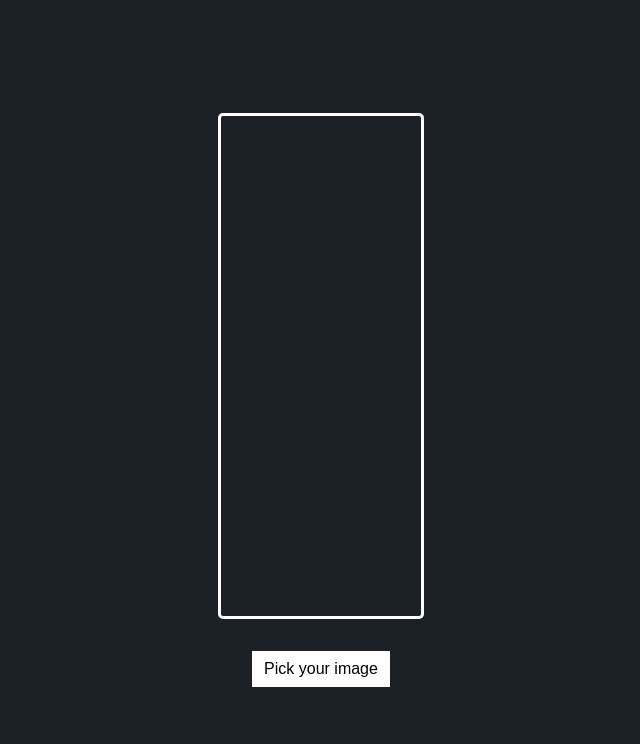
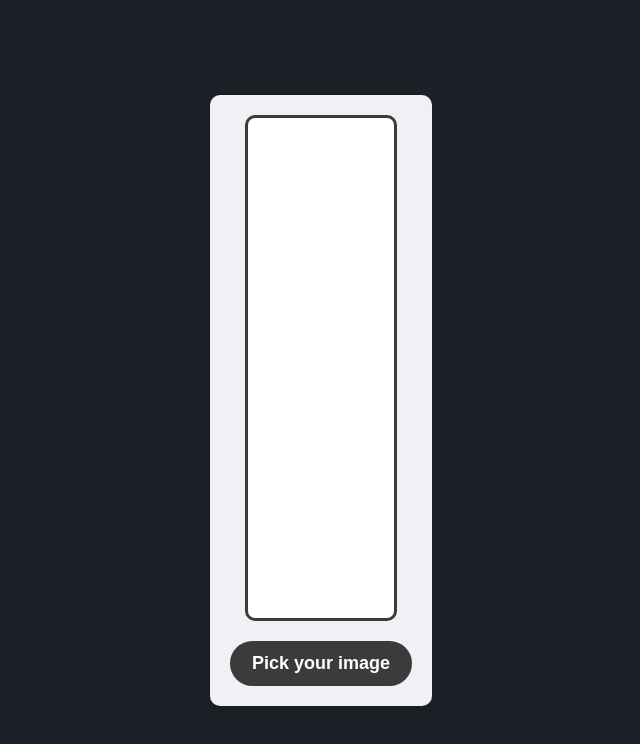
Before and after one commit to Hetp29/TensorflowImageRecognition, a React (Create React App) app in the folder object-detection/: page / in a window 1280 px wide. Shown: the top 744 px of the page, without its empty margins (319-959 px from the left). Built offline with nearby package versions, Linux system fonts and the light colour scheme.

Commit message:
Few changes to UI

```diff
--- a/object-detection/src/components/objectComponents/index.js
+++ b/object-detection/src/components/objectComponents/index.js
@@ -1,28 +1,45 @@
 import React, { useRef, useState } from "react";
-import styled from "styled-components";
+import styled, { keyframes } from "styled-components";
 import "@tensorflow/tfjs-backend-cpu";
 import "@tensorflow/tfjs-backend-webgl";
 import * as cocoSsd from "@tensorflow-models/coco-ssd";
+
+const fadeIn = keyframes`
+    from {
+        opacity: 0;
+    }
+    to {
+        opacity: 1;
+    }
+`;
 
 const DetectorContainer = styled.div`
     display: flex;
     flex-direction: column;
     align-items: center;
+    background-color: #f0f0f5;
+    padding: 20px;
+    border-radius: 10px;
+    box-shadow: 0 4px 6px rgba(0, 0, 0, 0.1);
+    animation: ${fadeIn} 0.5s ease-in-out;
 `;
 
 const ImageContainer = styled.div`
-    min-width: 200px;
+    width: 80%;
+    max-width: 600px;
     height: 500px;
-    border: 3px solid #fff;
-    border-radius: 5px;
+    border: 3px solid #3b3b3b;
+    border-radius: 10px;
     display: flex;
     align-items: center;
     justify-content: center;
     position: relative;
+    background-color: #ffffff;
 `;
 
 const MainImage = styled.img`
     height: 100%;
+    border-radius: 10px;
 `;
 
 const FileInput = styled.input`
@@ -30,20 +47,20 @@ const FileInput = styled.input`
 `;
 
 const ChooseButton = styled.button`
-    padding: 7px 10px;
-    border: 2px solid transparent;
-    background-color: #fff;
-    color: BLACK;
-    font-size: 16px;
-    font-weight: 500;
+    padding: 10px 20px;
+    border: 2px solid #3b3b3b;
+    background-color: #3b3b3b;
+    color: #ffffff;
+    font-size: 18px;
+    font-weight: 600;
+    border-radius: 30px;
     outline: none;
-    margin-top: 2em;
+    margin-top: 20px;
     cursor: pointer;
     transition: all 260ms ease-in-out;
     &:hover {
-        background-color: transparent;
-        border: 2px solid #fff;
-        color: #fff;
+        background-color: #ffffff;
+        color: #3b3b3b;
     }
 `;
 
@@ -53,17 +70,34 @@ const Target = styled.div`
     top: ${({ y }) => y + "px"};
     width: ${({ width }) => width + "px"};
     height: ${({ height }) => height + "px"};
-    border: 4px solid #1ac71a;
+    border: 4px solid #ff6347;
     background-color: transparent;
     z-index: 20;
     &::before {
         content: "${({ classType, score }) => `${classType} ${score.toFixed(2)}`}";
-        color: #1ac71a;
-        font-weight: 500;
-        font-size: 16px;
+        color: #ff6347;
+        font-weight: 600;
+        font-size: 14px;
         position: absolute;
         top: -1.5em;
         left: -5px;
+        background-color: rgba(255, 255, 255, 0.8);
+        padding: 2px 5px;
+        border-radius: 5px;
+    }
+`;
+
+const LoadingSpinner = styled.div`
+    border: 8px solid #f3f3f3;
+    border-top: 8px solid #3b3b3b;
+    border-radius: 50%;
+    width: 60px;
+    height: 60px;
+    animation: spin 1s linear infinite;
+
+    @keyframes spin {
+        0% { transform: rotate(0deg); }
+        100% { transform: rotate(360deg); }
     }
 `;
 
@@ -83,7 +117,7 @@ export function ObjectComponent() {
         setError(null);
         try {
             const model = await cocoSsd.load();
-            const predictions = await model.detect(element, 10);
+            const predictions = await model.detect(element);
             setDetected(predictions);
         } catch (err) {
             setError("Error during detection. Please try again.");
@@ -126,10 +160,10 @@ export function ObjectComponent() {
                         score={item.score}
                     />
                 ))}
+                {loading && <LoadingSpinner />}
             </ImageContainer>
             <FileInput type="file" ref={fileRef} onChange={onSelect} />
             <ChooseButton onClick={openFile}>Pick your image</ChooseButton>
-            {loading && <p>Loading...</p>}
             {error && <p>{error}</p>}
         </DetectorContainer>
     );
--- a/object-detection/src/index.css
+++ b/object-detection/src/index.css
@@ -1,13 +1,28 @@
+@import url('https://fonts.googleapis.com/css2?family=Poppins:wght@400;600&display=swap');
+
 body {
   margin: 0;
-  font-family: -apple-system, BlinkMacSystemFont, 'Segoe UI', 'Roboto', 'Oxygen',
-    'Ubuntu', 'Cantarell', 'Fira Sans', 'Droid Sans', 'Helvetica Neue',
-    sans-serif;
+  font-family: 'Poppins', sans-serif;
   -webkit-font-smoothing: antialiased;
   -moz-osx-font-smoothing: grayscale;
+  background-color: #e0e0e0;
 }
 
 code {
   font-family: source-code-pro, Menlo, Monaco, Consolas, 'Courier New',
     monospace;
 }
+
+html, body {
+  margin: 0;
+  padding: 0;
+  width: 100%;
+  height: 100%;
+}
+
+#root {
+  height: 100%;
+  display: flex;
+  align-items: center;
+  justify-content: center;
+}
```
